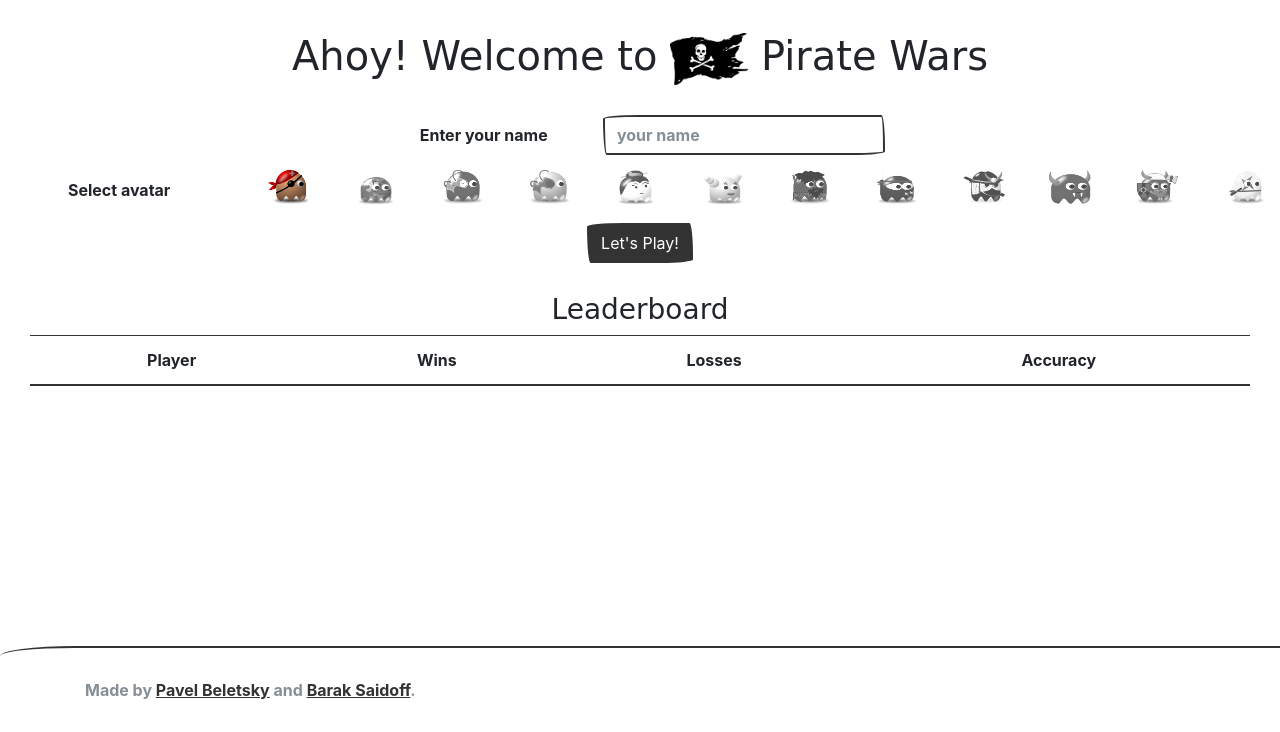
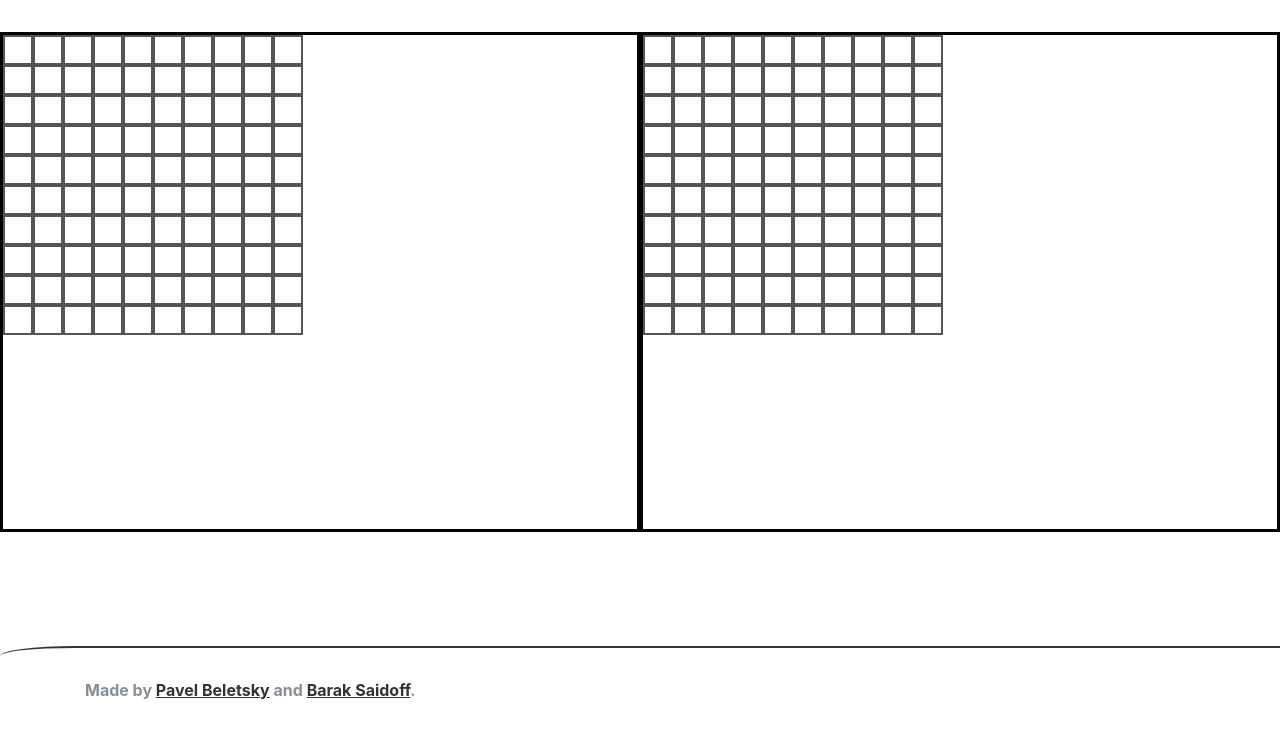
Before and after one commit to paul-b19/pirate-wars-js-frontend, a PHP site: page / in a window 1280 px wide. Shown: the part 68-800 px from the top of the page. Run offline with PHP 8.4, Linux system fonts and the light colour scheme; lists and menus that the app fills with data are empty; some libraries are stand-ins or nearby versions; some web fonts are replaced.

Commit message:
monday night

```diff
--- a/css/custom-styles.css
+++ b/css/custom-styles.css
@@ -1,6 +1,7 @@
 html {
   position: relative;
   min-height: 100%;
+  /* height: 100%; */
 }
 body {
   /* Margin bottom by footer height */
@@ -62,6 +63,20 @@
   height: 22px; width: 27px;
 }
 
+/* game screen */
+.game-screen {
+  margin-top: 100px;
+  height: 500px;
+}
+.game-grid {
+  border: 3px, solid, black;
+}
+.cell {
+  height: 30px; width: 30px;
+  border: 1px, solid, black;
+}
+
+
 .footer {
   margin-top: 30px;
   padding: 30px;
--- a/index.html
+++ b/index.html
@@ -56,7 +56,7 @@
     </div>
 
     <!-- main home screen with leaderboard -->
-    <div class="home-screen text-center" id="home-screen">
+    <div class="home-screen text-center" id="home-screen" style="display: none;">
       <h1 class="welcome">Ahoy! Welcome to <img class="logo" alt="Pirate Flag Logo" src="media/pirate-navbar-logo.png">
         Pirate Wars
       </h1>
@@ -98,8 +98,25 @@
         </table>
       </div>
 
+    </div>
 
+    <!-- game screen -->
+    <div class="container-fluid">
+      <div class="game-screen row" id="game-screen">
+        <!-- player's grid -->
+        <div class="game-grid col-xs-12 col-sm-6 container-fluid" id="player-grid"> <!-- jumbotron -->
+          <!-- grid's rendered here -->
+        </div>
+        <!-- ships selection -->
+        <div class="ships-selection col-xs-12 col-sm-6" id="ships-selection" style="display: none;">
+          <!-- ships board is rendered here -->
+        </div>
+        <!-- computer's grid -->
+        <div class="game-grid col-xs-12 col-sm-6 container-fluid" id="computer-grid">
+          <!-- grid's rendered here -->
+        </div>
 
+      </div>
     </div>
 
     <!-- footer -->
--- a/index.js
+++ b/index.js
@@ -19,7 +19,7 @@
   avatarSelection.querySelector('input').setAttribute("checked", "")
 }
 
-// rendering leaderbord
+//  rendering leaderbord
 function renderLeaderboard() {
   console.log('Leaderboard')
   fetch(url).then(resp => resp.json())
@@ -47,7 +47,32 @@
     `
     leaderbord.appendChild(tr)
   })
+}
 
+//  rendering game grids
+function renderGameGrids() {
+  const playerGrid = document.querySelector('#player-grid')
+  const computerGrid = document.querySelector('#computer-grid')
+
+  for (x=0; x<10; x++) {
+    let rowP = document.createElement('div')
+    rowP.setAttribute("class", "row")
+    playerGrid.appendChild(rowP)
+    let rowC = document.createElement('div')
+    rowC.setAttribute("class", "row")
+    computerGrid.appendChild(rowC)
+    for (y=0; y<10; y++) {
+      let cellP = document.createElement("div")
+      cellP.dataset.coordinates = `${x}${y}`
+      cellP.setAttribute("class", "cell col-xs-1 border border-dark")
+      rowP.appendChild(cellP)
+
+      let cellC = document.createElement("div")
+      cellC.dataset.coordinates = `${x}${y}`
+      cellC.setAttribute("class", "cell col-xs-1 border border-dark")
+      rowC.appendChild(cellC)
+    }
+  }
 }
 
 
@@ -64,4 +89,5 @@
   console.log('DOM fully loaded and parsed');
   renderAvatars()
   renderLeaderboard()
+  renderGameGrids()
 });
```
